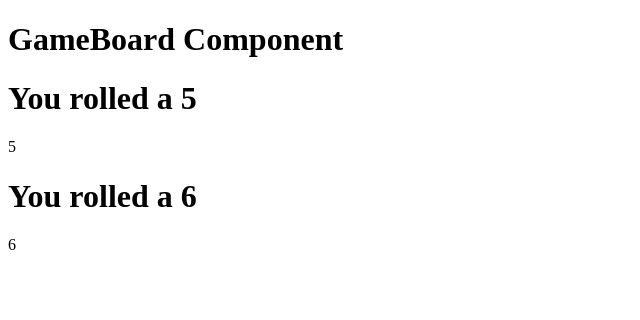
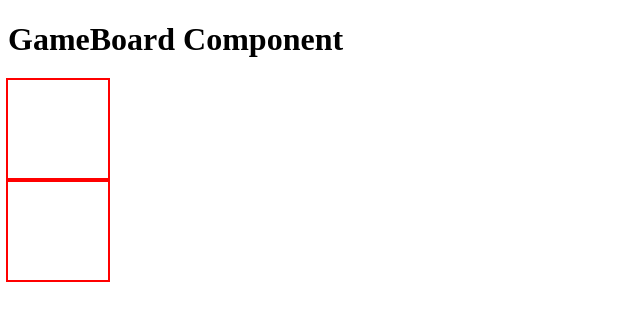
Before and after one commit to istvzsig/the-cameleon, a React (Vite) app: page / in a window 1280 px wide. Shown: the top 320 px of the page, without its empty margins (0-640 px from the left). Built offline with nearby package versions, Linux system fonts and the light colour scheme.

Commit message:
draw face for dice when rolling

```diff
--- a/src/components/Dice/DiceComponent.jsx
+++ b/src/components/Dice/DiceComponent.jsx
@@ -1,39 +1,56 @@
-import { useState } from "react";
+import { useEffect, useRef } from "react";
 import PropTypes from "prop-types";
+import { useRollingDice } from "./hook";
+import './dice.css';
 
-function getRandomNumber(max) {
-  return Math.floor(Math.random() * max) + 1;
+const faces = {
+  1: { sX: 100, sY: 0 },
+  2: { sX: 0, sY: 100 },
+  3: { sX: 100, sY: 100 },
+  4: { sX: 100, sY: 300 },
+  5: { sX: 200, sY: 100 },
+  6: { sX: 100, sY: 200 },
 }
 
-function useRollingDice(sides) {
-  const [number, setNumber] = useState(getRandomNumber(sides));
-  const [rolling, setRolling] = useState(false);
+function DiceFace({ number, imageUrl, rollDice }) {
+  const ref = useRef();
 
-  function rollDice() {
-    if (sides <= 0) {
-      console.error("Number of sides must be greater than 0");
-      return;
+  function draw() {
+    rollDice();
+    if (number) {
+      const canvas = ref.current;
+      if (canvas) {
+        const context = canvas.getContext("2d");
+        const img = new Image();
+
+        img.src = imageUrl;
+        img.onload = () => {
+          context.clearRect(0, 0, canvas.width, canvas.height);
+          context.drawImage(
+            img, // Source image
+            faces[number].sX, faces[number].sY, // sX, sY
+            canvas.width, canvas.height, // sW, sH
+            0, 0, // dX, dY
+            canvas.width, canvas.height // dW, dH
+          );
+        };
+      }
     }
-    const randomRoll = getRandomNumber(sides);
-    setRolling(true);
-    setTimeout(() => {
-      setNumber(randomRoll);
-      setRolling(false);
-    }, 1000);
   }
-  return { number, setNumber, rolling, setRolling, rollDice };
+
+  useEffect(() => {
+    draw();
+  }, [imageUrl]);
+
+  return <canvas onClick={draw} width={100} height={100} ref={ref} className="face"></canvas>;
 }
 
-export default function Dice({ sides }) {
-  const { number, rolling, rollDice } = useRollingDice(sides);
-
+export default function Dice({ numOfSides, imageUrl }) {
+  const { number, rollDice } = useRollingDice({ numOfSides: numOfSides });
   return (
     // TODO: Change onclick to player turn
-    <div className="Dice" onClick={rollDice}>
-      <h1>{rolling ? "Rolling..." : `You rolled a ${number}`}</h1>
-      <div className={`dice ${rolling ? "rolling" : ""}`}>
-        <div className="face">{number}</div>
-      </div>
+    <div className="dice" onClick={rollDice}>
+      <DiceFace number={number} imageUrl={'/dice-6.png'} rollDice={rollDice} />
     </div>
   );
 }
--- /dev/null
+++ b/src/components/Dice/dice.css
@@ -0,0 +1,11 @@
+div.dice {
+    position: relative;
+    width: 100px;
+    height: 100px;
+    outline: 2px solid red;
+}
+
+div.dice canvas.face {
+    width: 100%;
+    height: 100%;
+}
--- /dev/null
+++ b/src/components/Dice/hook.js
@@ -0,0 +1,25 @@
+import { useState } from "react";
+
+function getRandomNumber(max) {
+    return Math.floor(Math.random() * max) + 1;
+}
+
+export function useRollingDice({ numOfSides }) {
+    const [number, setNumber] = useState(getRandomNumber(numOfSides));
+    const [rolling, setRolling] = useState(false);
+
+    function rollDice() {
+        if (numOfSides <= 0) {
+            console.error("Number of sides must be greater than 0");
+            return;
+        }
+        const randomRoll = getRandomNumber(numOfSides);
+        setRolling(true);
+        setTimeout(() => {
+            setNumber(randomRoll);
+            setRolling(false);
+        }, 420);
+    }
+
+    return { number, setNumber, rolling, setRolling, rollDice, numOfSides };
+}
```
